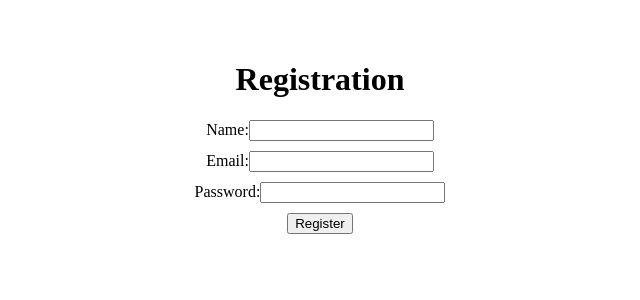
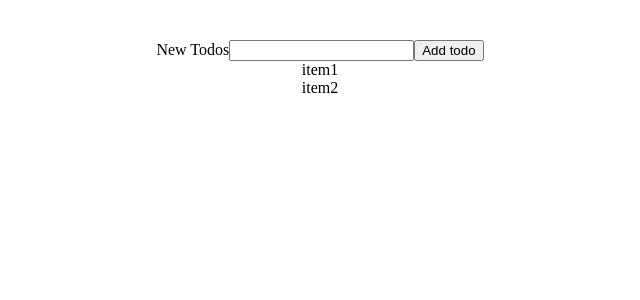
Before and after one commit to Rahulfordev/react-practice, a React (Vite) app: page / in a window 1280 px wide. Shown: the top 300 px of the page, without its empty margins (320-960 px from the left). Built offline with nearby package versions, Linux system fonts and the light colour scheme.

Commit message:
child to parent value pass & state lefting

```diff
--- a/src/App.jsx
+++ b/src/App.jsx
@@ -1,12 +1,16 @@
 import "./App.css";
-import Form from "./components/Form/Form";
+// import Form from "./components/Form/Form";
 // import RouteComponent from "./pages/Route";
+// import Parent from "./components/Data-passing/State-lefting/child-to-parent-1/Parent";
+import Home from "./components/Data-passing/State-lefting/child-to-parent-2/Home";
 function App() {
   return (
     <>
       <div>
         {/* <RouteComponent /> */}
-        <Form />
+        {/* <Form /> */}
+        {/* <Parent /> */}
+        <Home />
       </div>
     </>
   );
--- /dev/null
+++ b/src/components/Data-passing/State-lefting/child-to-parent-1/Parent.jsx
@@ -0,0 +1,17 @@
+import Child from "./Child";
+
+const Parent = () => {
+  const loremParent =
+    "Parent:- Lorem ipsum dolor sit amet consectetur adipisicing elit. Dolorum iure hic explicabo impedit aspernatur velit expedita nulla dolorem consectetur. Iusto obcaecati eligendi ullam. Placeat repellendus amet, exercitationem enim provident animi.";
+  const handleChildData = (childData) => {
+    console.log(childData); // child data show to parent file
+  };
+
+  return (
+    <div>
+      <Child loremParent={loremParent} onChildData={handleChildData} />
+    </div>
+  );
+};
+
+export default Parent;
--- /dev/null
+++ b/src/components/Data-passing/State-lefting/child-to-parent-2/Home.jsx
@@ -0,0 +1,19 @@
+import Todos from "./Todos";
+import NewTodos from "./NewTodos";
+import { useState } from "react";
+
+const todoList = ["item1", "item2"];
+const Home = () => {
+  const [todos, setTodos] = useState(todoList);
+  const handleNewTodo = (newTodo) => {
+    setTodos([...todos, newTodo]);
+  };
+  return (
+    <div>
+      <NewTodos onTodo={handleNewTodo} />
+      <Todos todos={todos} />
+    </div>
+  );
+};
+
+export default Home;
--- /dev/null
+++ b/src/components/Data-passing/State-lefting/child-to-parent-2/NewTodos.jsx
@@ -0,0 +1,30 @@
+/* eslint-disable react/prop-types */
+import { useState } from "react";
+
+const NewTodos = (props) => {
+  const [todo, setTodo] = useState("");
+  const handleInputChange = (e) => {
+    setTodo(e.target.value);
+  };
+  const handleSubmit = (e) => {
+    e.preventDefault();
+    props.onTodo(todo);
+  };
+  return (
+    <div>
+      <form onSubmit={handleSubmit}>
+        <label htmlFor="todos">New Todos</label>
+        <input
+          type="text"
+          id="todos"
+          name="todos"
+          value={todo}
+          onChange={handleInputChange}
+        />
+        <button>Add todo</button>
+      </form>
+    </div>
+  );
+};
+
+export default NewTodos;
--- /dev/null
+++ b/src/components/Data-passing/State-lefting/child-to-parent-2/Todo.jsx
@@ -0,0 +1,7 @@
+/* eslint-disable react/prop-types */
+
+const Todo = (props) => {
+  return <div>{props.todo}</div>;
+};
+
+export default Todo;
--- /dev/null
+++ b/src/components/Data-passing/State-lefting/child-to-parent-2/Todos.jsx
@@ -0,0 +1,14 @@
+import Todo from "./Todo";
+
+/* eslint-disable react/prop-types */
+const Todos = (props) => {
+  return (
+    <div>
+      {props.todos.map((todo, index) => (
+        <Todo key={index} todo={todo} />
+      ))}
+    </div>
+  );
+};
+
+export default Todos;
--- a/src/components/Form/ShortCutWay.jsx
+++ b/src/components/Form/ShortCutWay.jsx
@@ -6,6 +6,7 @@ const ShortCutWay = () => {
   const [email, setEmail] = useState("");
   const [password, setPassword] = useState("");
   const [userdata, setUserData] = useState([]);
+  //   const [user, setUser] = useState()
 
   const handleName = (e) => {
     setName(e.target.value);
```
Also changed, not shown: src/components/Data-passing/State-lefting/child-to-parent-1/Child.jsx (added, +9 -0 lines).
